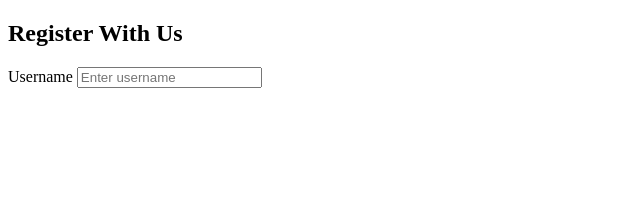
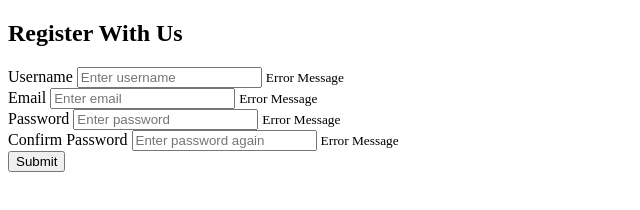
Before and after one commit to akshayvinodpunnath/Form-Validator, a plain HTML site: page index.html in a window 1280 px wide. Shown: the whole page, without its empty margins (0-640 px from the left). Drawn offline with Linux system fonts and the light colour scheme.

Commit message:
form control elements added; email, password, confirm password

```diff
--- a/index.html
+++ b/index.html
@@ -14,7 +14,24 @@
             <div id="form-control">
                 <label for="username">Username</label>
                 <input type="text" id="username" placeholder="Enter username">
+                <small>Error Message</small>
             </div>
+            <div id="form-control">
+                <label for="email">Email</label>
+                <input type="text" id="email" placeholder="Enter email">
+                <small>Error Message</small>
+            </div>
+            <div id="form-control">
+                <label for="password">Password</label>
+                <input type="text" id="password" placeholder="Enter password">
+                <small>Error Message</small>
+            </div>
+            <div id="form-control">
+                <label for="password2">Confirm Password</label>
+                <input type="text" id="password2" placeholder="Enter password again">
+                <small>Error Message</small>
+            </div>
+            <button>Submit</button>
         </form>
     </div>
     <script src="script.js"></script>
```
